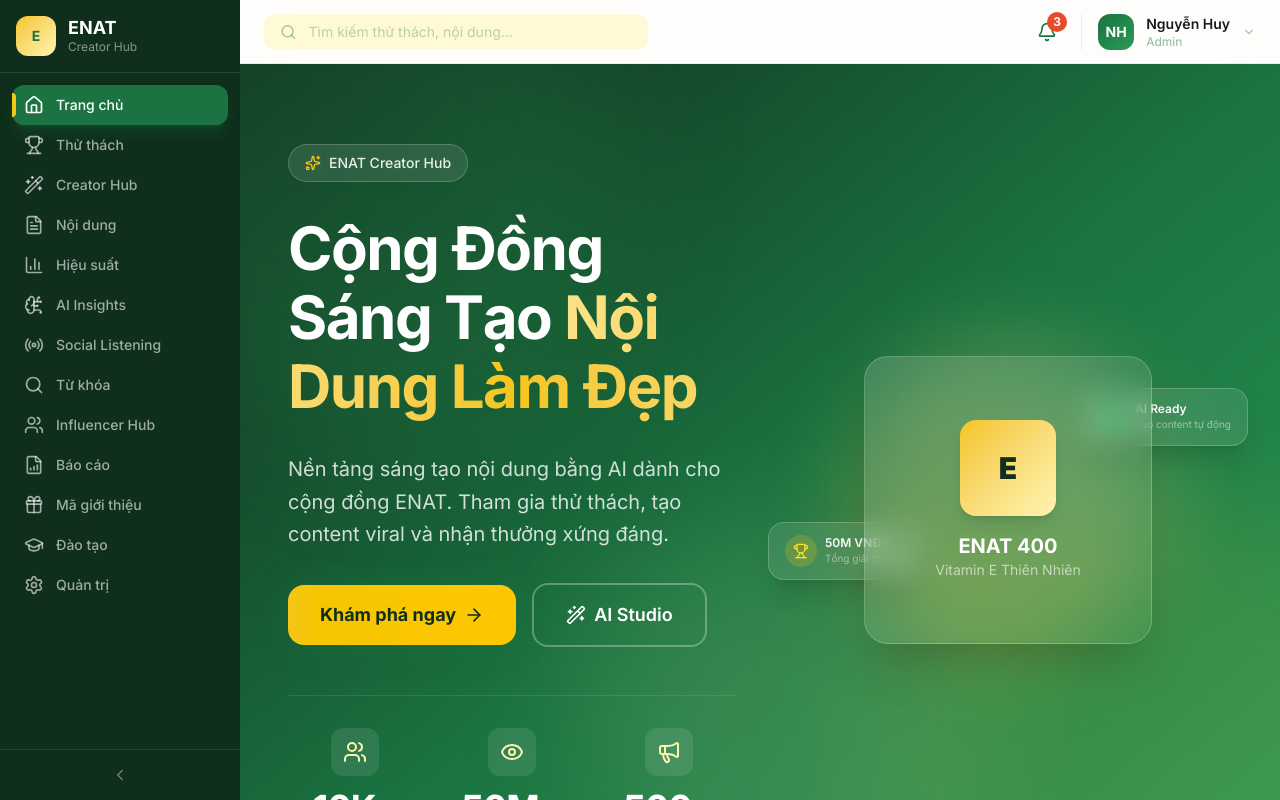
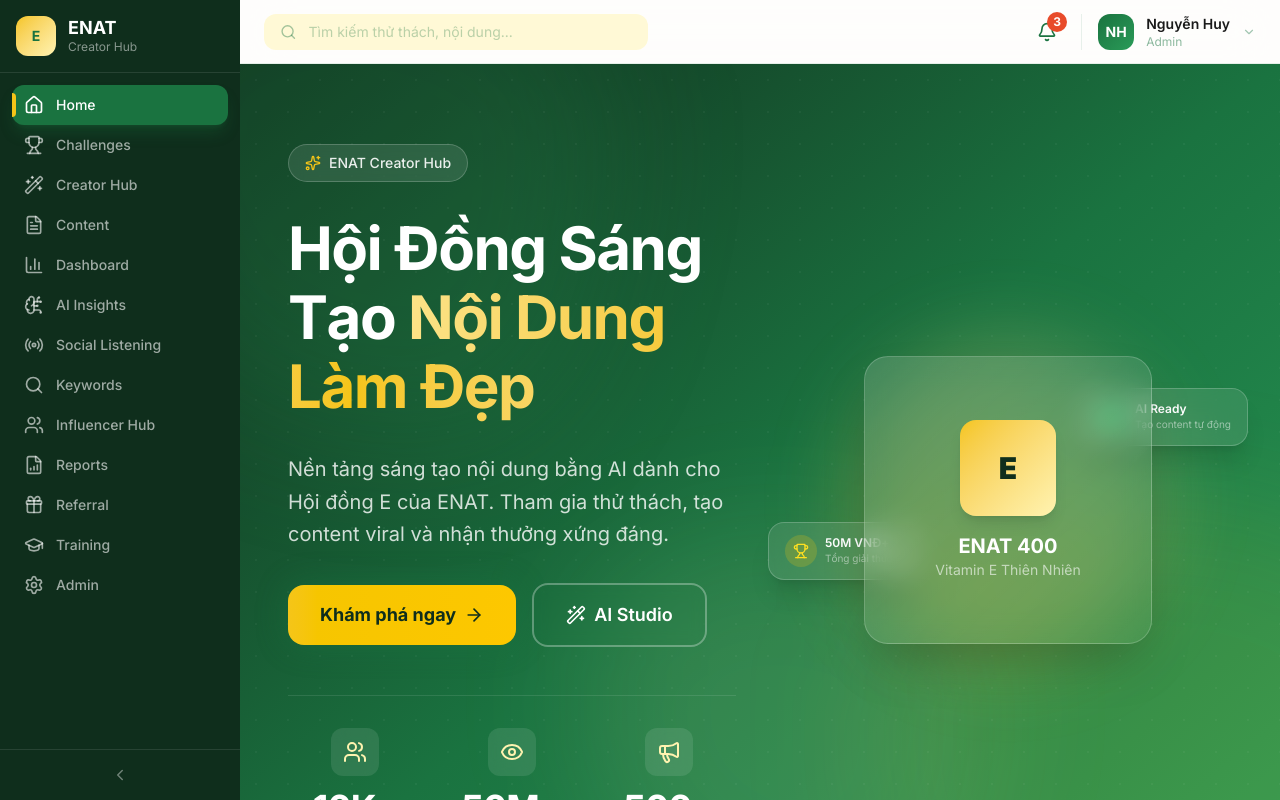
Before and after one commit to zenlbs/demo-enat, a Next.js app: page / in a window 1280 px wide. Built offline with nearby package versions, Linux system fonts and the light colour scheme.

Commit message:
fix: update homepage text to Hội đồng E, switch sidebar to English (#11)

```diff
--- a/app/page.tsx
+++ b/app/page.tsx
@@ -169,7 +169,7 @@
                 transition={{ duration: 0.7, delay: 0.2 }}
                 className="text-4xl md:text-5xl lg:text-6xl font-bold text-white leading-[1.15] tracking-tight"
               >
-                Cộng Đồng Sáng Tạo{" "}
+                Hội Đồng Sáng Tạo{" "}
                 <span className="text-transparent bg-clip-text bg-gradient-to-r from-enat-yellow via-enat-gold to-enat-yellow gradient-animate">
                   Nội Dung Làm Đẹp
                 </span>
@@ -181,7 +181,7 @@
                 transition={{ duration: 0.6, delay: 0.4 }}
                 className="text-lg md:text-xl text-white/80 leading-relaxed max-w-xl"
               >
-                Nền tảng sáng tạo nội dung bằng AI dành cho cộng đồng ENAT.
+                Nền tảng sáng tạo nội dung bằng AI dành cho Hội đồng E của ENAT.
                 Tham gia thử thách, tạo content viral và nhận thưởng xứng đáng.
               </motion.p>
 
--- a/components/layout/Sidebar.tsx
+++ b/components/layout/Sidebar.tsx
@@ -24,19 +24,19 @@
 export const SidebarContext = createContext({ collapsed: false });
 
 const navItems = [
-  { href: "/", label: "Trang chủ", icon: Home },
-  { href: "/challenges", label: "Thử thách", icon: Trophy },
+  { href: "/", label: "Home", icon: Home },
+  { href: "/challenges", label: "Challenges", icon: Trophy },
   { href: "/creator-hub", label: "Creator Hub", icon: Wand2 },
-  { href: "/content", label: "Nội dung", icon: FileText },
-  { href: "/dashboard", label: "Hiệu suất", icon: BarChart3 },
+  { href: "/content", label: "Content", icon: FileText },
+  { href: "/dashboard", label: "Dashboard", icon: BarChart3 },
   { href: "/insights", label: "AI Insights", icon: BrainCircuit },
   { href: "/social-listening", label: "Social Listening", icon: Radio },
-  { href: "/keywords", label: "Từ khóa", icon: Search },
+  { href: "/keywords", label: "Keywords", icon: Search },
   { href: "/influencers", label: "Influencer Hub", icon: Users },
-  { href: "/reports", label: "Báo cáo", icon: FileBarChart },
-  { href: "/referral", label: "Mã giới thiệu", icon: Gift },
-  { href: "/training", label: "Đào tạo", icon: GraduationCap },
-  { href: "/admin", label: "Quản trị", icon: Settings },
+  { href: "/reports", label: "Reports", icon: FileBarChart },
+  { href: "/referral", label: "Referral", icon: Gift },
+  { href: "/training", label: "Training", icon: GraduationCap },
+  { href: "/admin", label: "Admin", icon: Settings },
 ];
 
 export default function Sidebar() {
```
